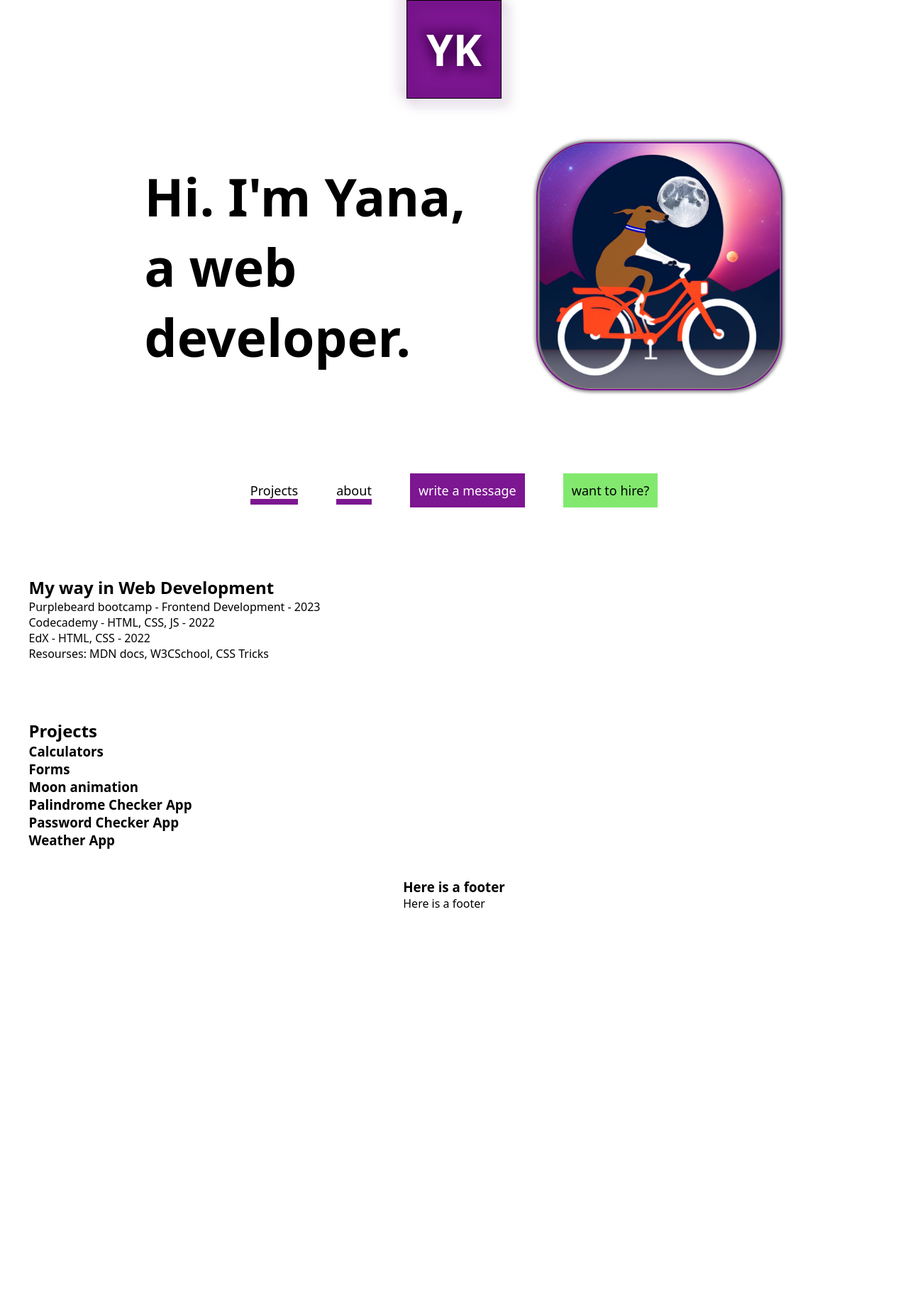
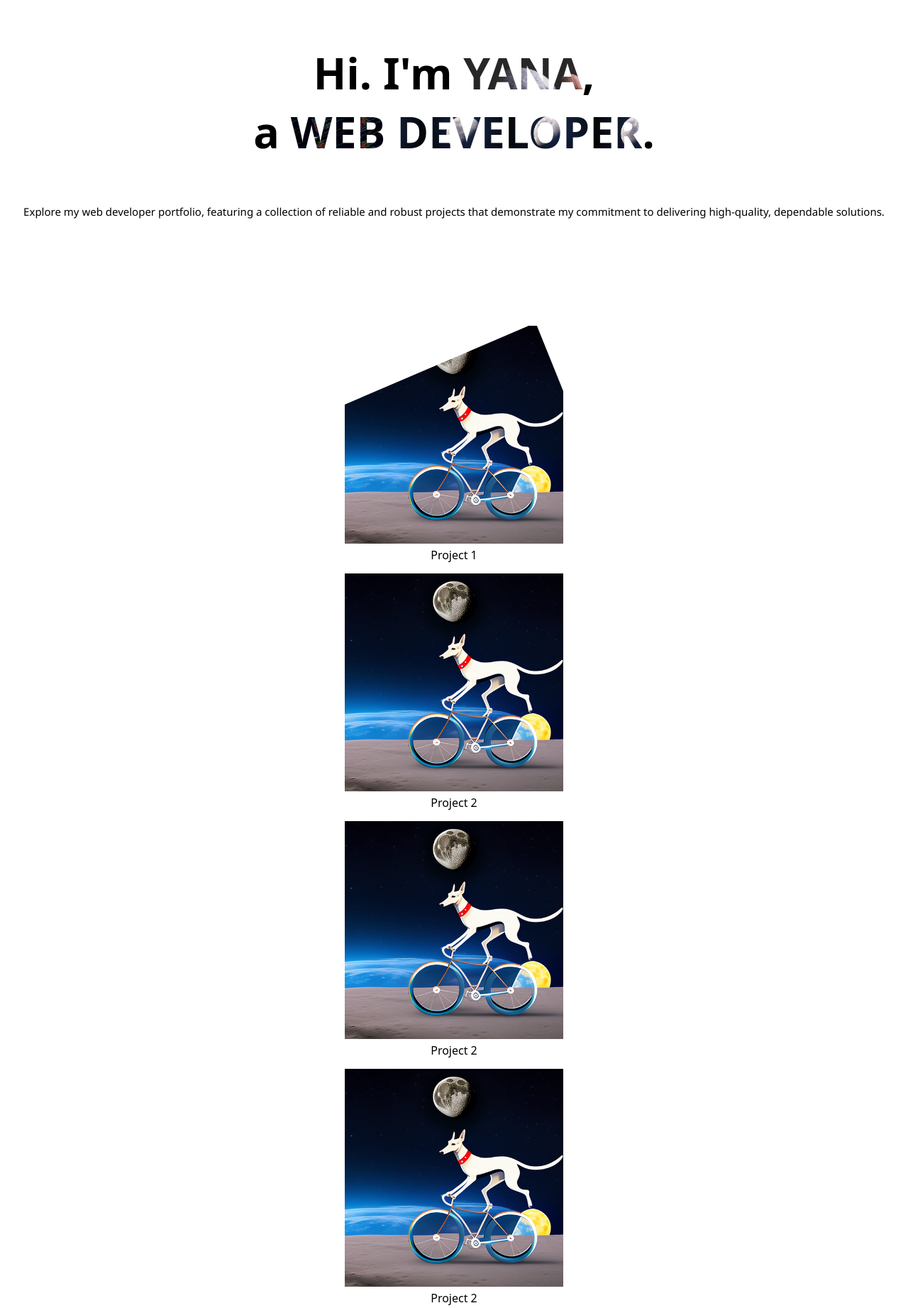
Before and after one commit to GreenCatInForest/showcase-pure-js, a plain HTML site: page index.html in a window 1280 px wide. Shown: the top 1843 px of the page at 71% size. Before the commit the page ends 1284 px from the top, so only its background shows below. Drawn offline with Linux system fonts and the light colour scheme.

Commit message:
redo portfolio

```diff
--- /dev/null
+++ b/assets/css/style.css
@@ -0,0 +1,244 @@
+/* FOR MOBILE SCREENS */
+
+@import url("https://fonts.googleapis.com/css2?family=Inter:wght@300;400;500;600;700;800;900&family=Lato:ital,wght@0,100;0,300;0,400;0,700;0,900;1,100;1,300;1,400;1,700;1,900&family=Noto+Sans:ital,wght@0,300;0,400;0,500;0,600;0,700;0,800;0,900;1,300;1,400;1,500;1,600;1,700;1,800;1,900&family=Poppins:ital,wght@0,300;0,400;0,500;0,600;0,700;0,800;1,400;1,500;1,600;1,700;1,800&family=Ubuntu:ital,wght@0,300;0,400;0,500;0,700;1,300;1,400;1,500;1,700&display=swap");
+
+:root {
+  font-size: 16px;
+  --bgColor: #000;
+  --onBg: #ffffff;
+
+  --accentColor: ;
+  --trasparentAccentColor: ;
+  --darkeraccentColor: ;
+  --onAccent: ;
+
+  --sizeXs: 0.5rem;
+  --sizeSm: calc(var(--sizeXs) * 1.5);
+  --sizeMd: calc(var(--sizeSm) * 1.5);
+  --sizeMdL: calc(var(--sizeSm) * 1.25);
+  --sizeLg: calc(var(--sizeMd) * 1.5);
+  --sizeXl: calc(var(--sizeLg) * 1.5);
+  --sizeXXl: calc(var(--sizeXl) * 1.5);
+}
+
+/* CSS Reset for all elements */
+* {
+  box-sizing: border-box;
+  margin: 0;
+  padding: 0;
+  border: none;
+  background: none;
+  font-family: system-ui, -apple-system, BlinkMacSystemFont, "Segoe UI", Roboto,
+    Oxygen, Ubuntu, Cantarell, "Open Sans", "Helvetica Neue", sans-serif;
+}
+
+body {
+  max-width: 100svw;
+  display: flex;
+  flex-direction: column;
+  gap: var(--sizeMdL);
+}
+
+main {
+  display: flex;
+  flex-direction: column;
+  gap: var(--sizeMdL);
+}
+
+h1 {
+}
+.intro {
+  display: flex;
+  flex-direction: column;
+  justify-items: center;
+  align-items: center;
+  text-align: center;
+}
+
+.intro h1 {
+  font-size: var(--sizeXXl);
+  padding: var(--sizeXXl);
+}
+
+.intro p {
+  font-family: "Noto Sans", sans-serif;
+  font-size: var(--sizeMdL);
+  color: #000;
+}
+
+/* Animations*/
+
+#name {
+  text-align: center;
+  text-transform: uppercase;
+  font-weight: 900;
+  -webkit-background-clip: text;
+  /*-webkit-filter: drop-shadow(2px 1px 0px black);*/
+  /*-webkit-text-stroke: 1px rgb(7, 7, 7);*/
+
+  background-clip: text;
+  background-image: url("/assets/img/candy-983094_1280.jpg");
+  background-image: url("/assets/img/universe-4609408_1920.jpg");
+  background-size: 120%;
+  background-repeat: repeat;
+  color: transparent;
+  animation: nameAnimation 15s linear infinite backwards;
+}
+
+#occupation {
+  text-align: center;
+  text-transform: uppercase;
+  font-weight: 900;
+  -webkit-background-clip: text;
+  /*-webkit-text-stroke: 1px rgb(7, 7, 7);*/
+
+  background-clip: text;
+  background-image: url("/assets/img/code-3637299_1280.jpg");
+  background-image: url("/assets/img/code-3477973_1280.jpg");
+
+  background-size: contain;
+  background-repeat: repeat;
+  color: transparent;
+  animation: occupationAnimation 10s ease-in-out infinite;
+}
+
+#occupation-web,
+#occupation-development {
+  text-align: center;
+  text-transform: uppercase;
+  font-weight: 900;
+  -webkit-background-clip: text;
+  /*-webkit-text-stroke: 1px rgb(7, 7, 7);*/
+
+  background-clip: text;
+  background-image: url("/assets/img/code-3637299_1280.jpg");
+  background-image: url("/assets/img/code-3477973_1280.jpg");
+
+  background-size: var(--sizeXXl);
+  background-repeat: repeat;
+  color: transparent;
+}
+
+#occupation-web {
+  animation: occupationAnimation 50s linear infinite;
+}
+
+#occupation-development {
+  background-image: url("/assets/img/moon-1527501.jpg");
+  background-size: contain;
+  animation: occupationAnimation 140s linear infinite;
+  animation-fill-mode: forwards;
+}
+
+@keyframes occupationAnimation {
+  0%,
+  100% {
+    background-position: left bottom;
+  }
+  25% {
+    background-position: right bottom;
+  }
+  50% {
+    background-position: right top;
+  }
+  75% {
+    background-position: left bottom;
+  }
+}
+
+@keyframes nameAnimation {
+  0% {
+    background-size: 120%;
+  }
+  25% {
+    background-size: 150%;
+  }
+  50% {
+    background-size: 250%;
+  }
+  75% {
+    background-size: 350%;
+  }
+
+  100% {
+    background-size: 400%;
+  }
+
+  /*
+
+  from {
+    background-size: 120%;
+    background-position: left top;
+  }
+  to {
+    background-size: 400%;
+    background-position: right bottom;
+  } */
+}
+
+main {
+  display: flex;
+  flex-direction: column;
+  justify-items: center;
+  align-items: center;
+  text-align: center;
+  clip-path: polygon(
+    20% 22%,
+    30% 11%,
+    59% 5%,
+    64% 11%,
+    72% 29%,
+    64% 44%,
+    66% 62%,
+    67% 77%,
+    60% 83%,
+    55% 85%,
+    48% 88%,
+    35% 89%,
+    9% 79%,
+    5% 78%,
+    3% 51%,
+    9% 41%
+  );
+}
+
+main h1 {
+  font-size: var(--sizeXl);
+  padding: var(--sizeXl);
+}
+
+.projects figure {
+  padding-bottom: var(--sizeMdL);
+}
+
+.projects figure img {
+  max-width: 60%;
+}
+
+.social ul {
+  display: flex;
+  flex-direction: row;
+  justify-content: center;
+}
+
+.social ul li {
+  list-style: none;
+}
+
+.social img {
+  width: var(--sizeXXl);
+  filter: grayscale(80%), contrast(200%);
+  padding: var(--sizeXs);
+}
+
+/* Dinosaur*/
+
+#dinosaurWrapper {
+  border-bottom: 2px solid black;
+}
+
+#dinosaurFigure {
+  width: var(--sizeXXl);
+}
+
+/* FOR DESCTOP SCREENS */
--- a/index.html
+++ b/index.html
@@ -4,12 +4,128 @@
     <meta charset="UTF-8" />
     <meta http-equiv="X-UA-Compatible" content="IE=edge" />
     <meta name="viewport" content="width=device width, initial-scale=1.0" />
-    <link rel="stylesheet" href="assets/css/main.css" />
+    <link rel="stylesheet" href="assets/css/style.css" />
     <title>Yana Kozarenko Web Developer Portfolio</title>
   </head>
 
   <body>
     <header>
+      <section class="intro">
+        <h1>
+          Hi. I'm <span id="name">Yana</span>, <br />
+          a <span id="occupation-web">web</span>
+          <span id="occupation-development">developer</span>.
+        </h1>
+        <p>
+          Explore my web developer portfolio, featuring a collection of reliable
+          and robust projects that demonstrate my commitment to delivering
+          high-quality, dependable solutions.
+        </p>
+      </section>
+    </header>
+    <main>
+      <!--
+      <section class="dinosaur">
+        <div id="dinosaurContainer">
+          <div id="dinosaurWrapper">
+            <img
+              id="dinosaurFigure"
+              src="/assets/img/dinosaur-6273164_1280.png"
+            />
+          </div>
+        </div>
+      </section>-->
+      <section class="projects">
+        <h1>Projects</h1>
+        <article>
+          <figure>
+            <img
+              src="/assets/img/a_greyhound_riding_a_bicycle_on_the_moon_logo__2409804378.png"
+              alt="Elephant at sunset"
+            />
+            <figcaption>Project 1</figcaption>
+          </figure>
+          <figure>
+            <img
+              src="/assets/img/a_greyhound_riding_a_bicycle_on_the_moon_logo__2409804378.png"
+              alt="Elephant at sunset"
+            />
+            <figcaption>Project 2</figcaption>
+          </figure>
+          <figure>
+            <img
+              src="/assets/img/a_greyhound_riding_a_bicycle_on_the_moon_logo__2409804378.png"
+              alt="Elephant at sunset"
+            />
+            <figcaption>Project 2</figcaption>
+          </figure>
+          <figure>
+            <img
+              src="/assets/img/a_greyhound_riding_a_bicycle_on_the_moon_logo__2409804378.png"
+              alt="Elephant at sunset"
+            />
+            <figcaption>Project 2</figcaption>
+          </figure>
+          <figure>
+            <img
+              src="/assets/img/a_greyhound_riding_a_bicycle_on_the_moon_logo__2409804378.png"
+              alt="Elephant at sunset"
+            />
+            <figcaption>Project 2</figcaption>
+          </figure>
+          <figure>
+            <img
+              src="/assets/img/a_greyhound_riding_a_bicycle_on_the_moon_logo__2409804378.png"
+              alt="Elephant at sunset"
+            />
+            <figcaption>Project 2</figcaption>
+          </figure>
+        </article>
+      </section>
+      <section class="skills">
+        <h1>Skills</h1>
+        <ol>
+          <li>
+            Lorem ipsum dolor sit amet consectetur adipisicing elit. Veniam,
+            expedita natus. Adipisci animi, ratione voluptates unde molestias,
+            excepturi assumenda qui, blanditiis eius provident commodi
+            voluptatibus earum sint architecto totam eum?
+          </li>
+          <li>
+            Necessitatibus beatae enim cum similique molestiae! Cupiditate
+            maxime excepturi iste, qui eveniet vitae aperiam molestiae adipisci
+            autem magnam ad, nesciunt voluptas asperiores at eaque tempora minus
+            tempore libero soluta molestias.
+          </li>
+          <li>
+            Expedita quia quo reiciendis quae veritatis. Dolor ad voluptas
+            fugiat non accusamus quasi placeat quaerat vitae nemo nam autem
+            obcaecati commodi, earum dolorem tempore. Non voluptatem tempore
+            nostrum porro quasi!
+          </li>
+          <li>
+            Architecto corrupti dolor dolores quaerat nihil ipsam quam
+            assumenda, ratione, minus, distinctio fugiat vel ut maxime quia
+            asperiores sunt veniam ullam. Cum unde odit dicta itaque provident
+            iste vitae ipsam!
+          </li>
+          <li>
+            Similique consequuntur distinctio dolorum aut ex velit dicta veniam
+            est perferendis voluptas id nihil sit fuga dolores ut beatae aliquam
+            earum, modi, nemo odio? Facere laboriosam hic assumenda expedita
+            voluptates?
+          </li>
+          <li>
+            Porro mollitia eius impedit ad debitis, quos repellat, aspernatur ex
+            consequatur ea numquam quia excepturi? Iste, amet veniam voluptas,
+            ad reiciendis qui id minus, sunt placeat eligendi soluta delectus
+            odio.
+          </li>
+        </ol>
+      </section>
+    </main>
+    <!--
+       <header>
       <h1>YK</h1>
       <nav class="headerNav">
         <ul>
@@ -21,7 +137,7 @@
       </nav>
     </header>
 
-    <main>
+      <main>
       <section class="intro">
           <h1>Hi. I'm Yana, <br> a web developer.</h1>
           <img src="assets/img/greyhound.png"/>
@@ -30,6 +146,7 @@
         <nav>
         <ul>
           <li><a href="#works">Projects</a></li>
+          <li><a href="#works">Skills</a></li>
           <li><a href="#about">about</a></li>
           <li><a href="#messageMe">write a message</a></li>
           <li><a href="#hire">want to hire?</a></li>
@@ -37,11 +154,20 @@
       </nav>
     </section>
 
+    <section class="projects">
+      <h1>PROJECTS</h1>
+    </section>
+
+  <section class="skills">
+  <h1>SKILLS</h1>
+  </section>
+
+
     <section class="inside">
-      <!--<div class="sky"><img src="assets/img/cloud-5946381.jpg">
+      <div class="sky"><img src="assets/img/cloud-5946381.jpg">
       </div>
         <p>Growth. Solving problems. Reaching the goals.</p>
-        <p>Excited about web development.</p>-->
+        <p>Excited about web development.</p>
         <h2>My way in Web Development</h2>
         <p>Purplebeard bootcamp - Frontend Development - 2023</p>
         <p>Codecademy - HTML, CSS, JS - 2022</p>
@@ -56,12 +182,25 @@
         <h3>Palindrome Checker App</h3>
         <h3>Password Checker App</h3>
         <h3>Weather App</h3>
-    </main>
+    </main>-->
     <footer>
-      <h3>Here is a footer</h3>
+      <!-- <h3>Here is a footer</h3>
       <p>Here is a footer</p>
       <nav></nav>
-      <p></p>
+      <p></p>-->
+      <section class="social">
+        <ul>
+          <li>
+            <a><img src="/assets/img/icons8-facebook-480.png" /></a>
+          </li>
+          <li>
+            <a><img src="/assets/img/icons8-linkedin-480.png" /></a>
+          </li>
+          <li>
+            <a><img src="/assets/img/icons8-github-480.png" /></a>
+          </li>
+        </ul>
+      </section>
     </footer>
   </body>
 </html>
```
Also changed, not shown: assets/img/candy-406955_1280.jpg (added), assets/img/candy-956555_1280.jpg (added), assets/img/candy-983094_1280.jpg (added), assets/img/code-3477973_1280.jpg (added), assets/img/code-3637299_1280.jpg (added), assets/img/code-944504_1280.jpg (added), assets/img/dinosaur-6273164_1280.png (added), assets/img/icons8-facebook-480.png (added), assets/img/icons8-github-480.png (added), assets/img/icons8-linkedin-480.png (added), assets/img/mango-3684156_1280.jpg (added), assets/img/sugar-3485430_1280.jpg (added), assets/img/variation-69470_1280.jpg (added).
